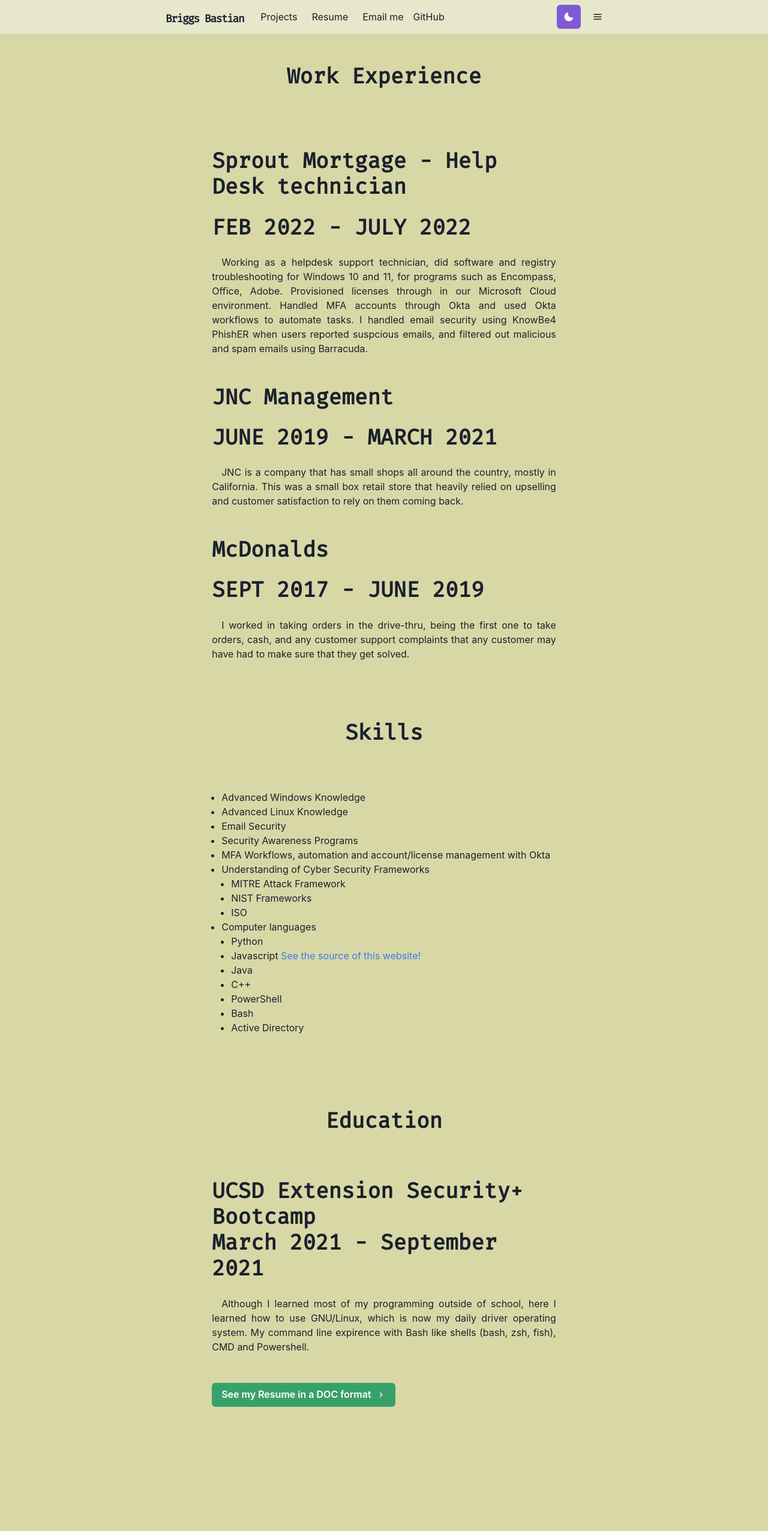
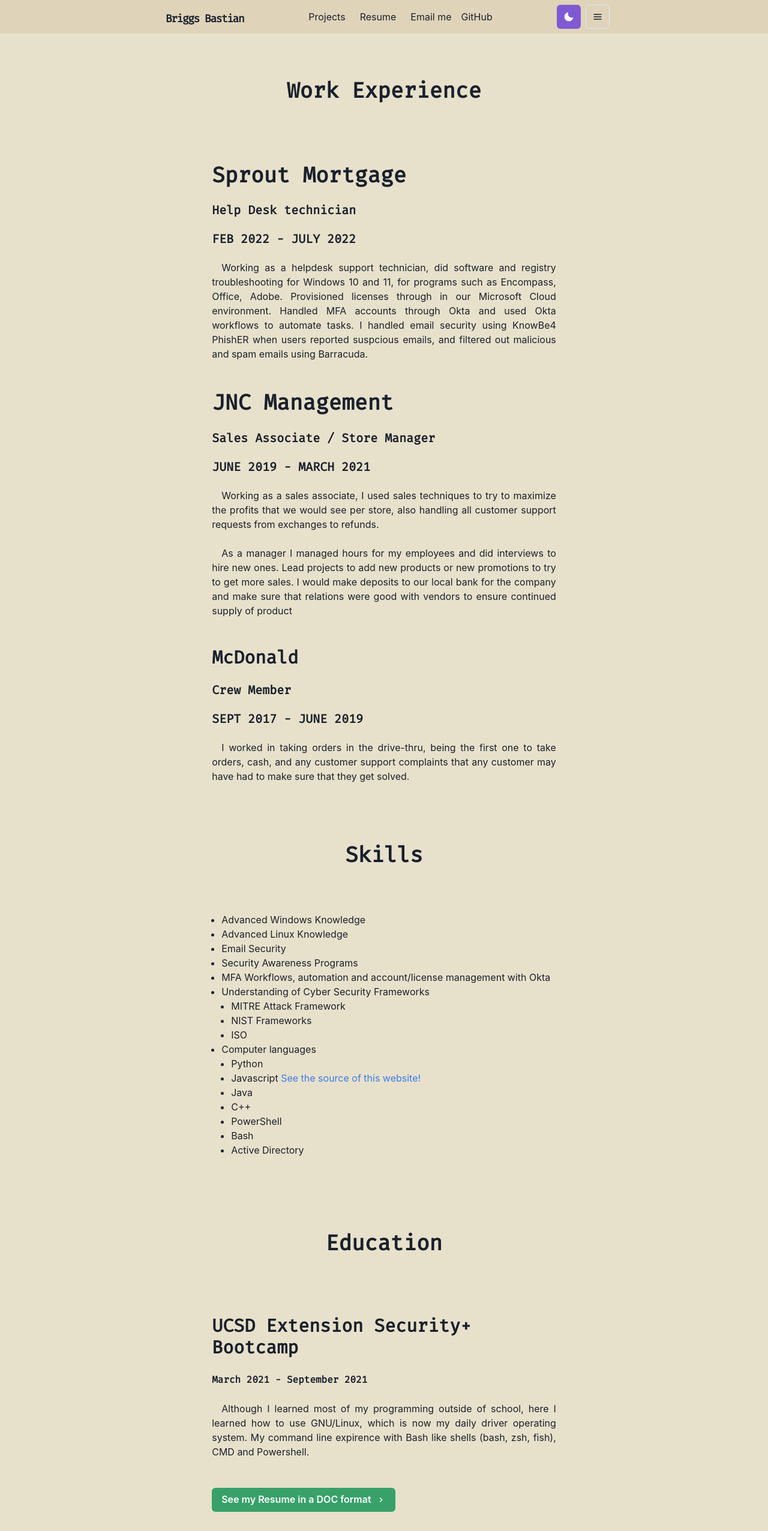
Before and after one commit to briggsbastian/PersonalWebsite, a Next.js app: page /resume in a window 1280 px wide. Shown: the whole page at 60% size. Before the commit the page ends 2377 px from the top, so only its background shows below. Built offline with nearby package versions, Linux system fonts and the light colour scheme.

Commit message:
more resume fixes and theme fixes

```diff
--- a/components/navbar.js
+++ b/components/navbar.js
@@ -5,12 +5,12 @@
 import ThemeToggleButton from './theme-toggle-button.js'
 import Fonts from './fonts'
 
-const LinkItem = ({href, path, children}) => {
+const LinkItem = ({href, path, children, target, ...props}) => {
   const active = path === href
   const inactiveColor = useColorModeValue('gray200', 'whileAlpha.900')
   return (
     <NextLink href={href}>
-      <Link p={2} bg={active ? 'glassTeal' : undefined} color={active ? '#202023' : inactiveColor}>
+      <Link p={2} bg={active ? 'glassTeal' : undefined} color={active ? '#202023' : inactiveColor} target={target} {...props}>
         {children}
       </Link>
     </NextLink>
@@ -20,14 +20,14 @@
 const Navbar = props => {
   const { path } = props
   return (
-    <Box position="fixed" as="nav" w="100%" bg={useColorModeValue('#e7e7cb', '#20202380')} style={{backdropFilter:'blur(20px)'}} zIndex={1} {...props}>
+    <Box position="fixed" as="nav" w="100%" bg={useColorModeValue('#dfd4b9', '#20202380')} style={{backdropFilter:'blur(30px)'}} zIndex={1} {...props}>
       <Container display="flex" p={2} maxW="container.md" wrap="wrap" align="center" justify="space-between">
-        <Flex align="center" mr={5}>
+        <Flex align="center" mr={100}>
           <Heading as="h1" size="lg" letterSpacing={'tighter'}>
             <Logo />
           </Heading>
         </Flex>
-        <Stack direction={{base: 'column', md: 'row'}} display={{base: 'none', md: 'flex'}} width={{base: 'full', md: 'auto'}} alignItems="center" flexGrow={2}>
+        <Stack direction={{base: 'column', md: 'row'}} display={{base: 'none', md: 'flex'}} width={{base: 'full', md: 'auto'}} alignItems="center" flexGrow={10}>
           <Fonts />
           <LinkItem href="/projects" path={path}>Projects</LinkItem>
           <LinkItem href="/resume" path={path}>Resume</LinkItem>
@@ -39,7 +39,7 @@
         </Box>
       <Box flex={1} align="right">
         <Box ml={2} display={{base: 'inline-block'}}>
-          <Menu>
+          <Menu isLazy id="navbar-menu">
             <MenuButton as={IconButton} icon={<HamburgerIcon />} variant="outline" aria-label="Options" />
             <MenuList>
 
--- a/libs/theme.js
+++ b/libs/theme.js
@@ -4,7 +4,7 @@
 const styles = {
   global: props => ({
     body: {
-      bg: mode('#d8d8a6', '#252528')(props)
+      bg: mode('#e7e1cb', '#252528')(props)
     }
   })
 }
--- a/pages/resume.js
+++ b/pages/resume.js
@@ -11,6 +11,7 @@
     <Layout title="Resume">
     <Container>
       <Section>
+          <br/>
       <Box>
           <Heading p={50} align="center">
             Work Experience
@@ -19,11 +20,11 @@
       </Box>
       </Section>
 
-      <Section variant="section-title">
+      <Section>
         <Box>
-            <Heading>
-              <Section>Sprout Mortgage - Help Desk technician
-              <Section as="h4"></Section>FEB 2022 - JULY 2022</Section>
+            <Heading>Sprout Mortgage</Heading><br/> <Heading as='h3' size='md'>
+              <Section>Help Desk technician</Section>
+              <Section>FEB 2022 - JULY 2022</Section>
             </Heading>
             <Section>
               <Paragraph>
@@ -33,25 +34,24 @@
         </Box>
       </Section>
       <br/>
-      <Section variant="section-title">
+      <Section>
         <Box>
-        <Heading>
-          <Section>JNC Management<Section>
-          </Section>JUNE 2019 - MARCH 2021</Section>
-        </Heading>
+        <Heading>JNC Management</Heading> <br/> <Heading as="h3" size="md">
+          <Section>Sales Associate / Store Manager</Section>
+          <Section>JUNE 2019 - MARCH 2021</Section>
+          </Heading>
           <Section>
-            <Paragraph>
-              JNC is a company that has small shops all around the country, mostly in California. This was a small box retail store that heavily relied on upselling and customer satisfaction to rely on them coming back.
-            </Paragraph>
+            <Paragraph>Working as a sales associate, I used sales techniques to try to maximize the profits that we would see per store, also handling all customer support requests from exchanges to refunds.</Paragraph>
+            <br/>
+            <Paragraph>As a manager I managed hours for my employees and did interviews to hire new ones. Lead projects to add new products or new promotions to try to get more sales. I would make deposits to our local bank for the company and make sure that relations were good with vendors to ensure continued supply of product</Paragraph>
           </Section>
         </Box>
       </Section>
       <br/>
-      <Section variant="sectinon-title">
+      <Section>
         <Box>
-          <Heading>
-            <Section>McDonalds<Section>
-            </Section>SEPT 2017 - JUNE 2019</Section>
+          <Heading as='h3' size='lg'>McDonald</Heading> <br/>
+           <Heading as='h3' size='md'><Section>Crew Member</Section><Section>SEPT 2017 - JUNE 2019</Section>
           </Heading>
           <Section>
             <Paragraph>I worked in taking orders in the drive-thru, being the first one to take orders, cash, and any customer support complaints that any customer may have had to make sure that they get solved.</Paragraph>
@@ -91,14 +91,10 @@
       <br/>
       <br/>
       <Box>
-        <Section variant="section-title">
-          <Heading p={50}as="h3" align="center">
-            <Section>Education</Section>
-          </Heading>
-          <Heading>
-              <Section>UCSD Extension Security+ Bootcamp
-              <Section>March 2021 - September 2021</Section></Section>
-          </Heading>
+        <Section>
+          <Heading p={50}as="h3" align="center"><Section>Education</Section></Heading> <br/>
+          <Heading as='h3' size='lg'><Section>UCSD Extension Security+ Bootcamp</Section></Heading>
+          <Heading as='h3' size='mg'><Section>March 2021 - September 2021</Section></Heading>
           <Paragraph>
              <Section>Although I learned most of my programming outside of school, here I learned how to use GNU/Linux, which is now my daily driver operating system. My command line expirence with Bash like shells (bash, zsh, fish), CMD and Powershell.</Section>
           </Paragraph>
@@ -107,7 +103,7 @@
 
       <br/>
 
-      <NextLink href="https://docs.google.com/document/d/10bbcA_la2hS5NrO2IxapIVJYQ4VewbQqiuNaYQGHQo8/edit?usp=sharing">
+      <NextLink href="https://docs.google.com/document/d/1q7hqYhzN1s0EuWbOUd3LUVO7KMBBgl4CQgWoNLtJec0/edit?usp=sharing">
       <Button rightIcon={<ChevronRightIcon />} colorScheme="green">
         See my Resume in a DOC format
       </Button>
```
Also changed, not shown: pages/index.js (+4 -5 lines).
